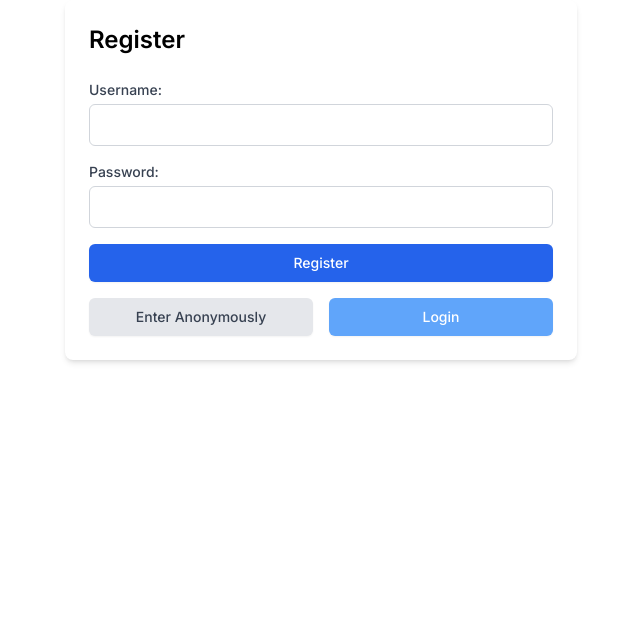
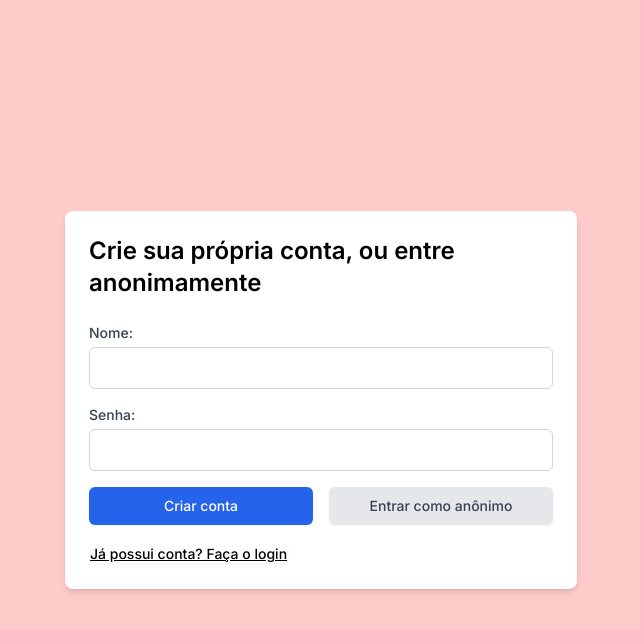
Before and after one commit to paulomarian0/real-time-chat-fintalk, a Next.js app: page /register in a window 1280 px wide. Shown: the top 630 px of the page, without its empty margins (319-959 px from the left). Built offline with nearby package versions, Linux system fonts and the light colour scheme.

Commit message:
👌 IMPROVE: adding some styles

```diff
--- a/src/app/[roomName]/page.tsx
+++ b/src/app/[roomName]/page.tsx
@@ -60,7 +60,7 @@ export default function Room() {
    return (
       <div className="max-w-lg mx-auto p-6 bg-white rounded-lg shadow-md">
          <h1 className="text-2xl font-semibold mb-6">
-            <span className="capitalize">{userName}</span>, você está na <span className="text-blue-600">{roomName}</span>
+            <span className="capitalize">{userName}</span>, você está na <span className="text-blue-600">{roomName}</span>, escreva alguma coisa.
          </h1>
          <div id="message-container" className="max-h-80 overflow-y-auto mb-4 scroll-smooth">
             {allMessages.map((item, index) => (
--- a/src/app/chat/page.tsx
+++ b/src/app/chat/page.tsx
@@ -24,14 +24,7 @@ export default function Chat() {
 
    return (
       <div className="max-w-lg mx-auto p-6 bg-white rounded-lg shadow-md">
-         <h1 className="text-2xl font-semibold mb-6">Chat App</h1>
-         <div className="flex items-center mb-4">
-            <input
-               className="flex-1 py-2 px-4 border border-gray-300 rounded-md mr-2 focus:outline-none"
-               value={userName}
-               placeholder="Entre com seu nome"
-            />
-         </div>
+         <h1 className="text-2xl font-semibold mb-6"><span className='capitalize'>{userName}</span>, selecione a sala ou crie uma nova</h1>
          <div className="flex mb-4">
             <input
                className="flex-1 py-2 px-4 border border-gray-300 rounded-md mr-2 focus:outline-none"
--- a/src/app/layout.tsx
+++ b/src/app/layout.tsx
@@ -13,11 +13,15 @@ export const metadata: Metadata = {
 export default function RootLayout({
    children,
 }: Readonly<{
-  children: React.ReactNode;
+          children: React.ReactNode;
 }>) {
    return (
       <html lang="en">
-         <body className={inter.className}>{children}</body>
+         <body className={inter.className}>
+            <main className="h-svh bg-red-200 flex">
+               <div className="m-auto">{children}</div>
+            </main>
+         </body>
          <Toaster />
       </html>
    );
--- a/src/app/login/page.tsx
+++ b/src/app/login/page.tsx
@@ -40,7 +40,7 @@ export default function Login() {
             <h1 className="text-2xl font-semibold mb-6">Login</h1>
             <div className="mb-4">
                <label htmlFor="username" className="block text-sm font-medium text-gray-700 mb-1">
-                                                            Username:
+                                                            Nome:
                </label>
                <input
                   onChange={(e) => setUsername(e.target.value)}
@@ -52,7 +52,7 @@ export default function Login() {
             </div>
             <div className="mb-4">
                <label htmlFor="password" className="block text-sm font-medium text-gray-700 mb-1">
-                                                            Password:
+                                                            Senha:
                </label>
                <input
                   onChange={(e) => setPassword(e.target.value)}
@@ -71,16 +71,16 @@ export default function Login() {
             <div className="flex gap-4 py-4">
                <Link
                   href={{ pathname: '/register-anonymously' }}
-                  className="text-center w-full py-2 px-4 border border-transparent rounded-md shadow-sm text-sm font-medium text-gray-700 bg-gray-200 hover:bg-gray-300 focus:outline-none focus:ring-2 focus:ring-offset-2 focus:ring-gray-500"
+                  className="text-center  w-full py-2 px-4 border border-transparent rounded-md shadow-sm text-sm font-medium text-gray-700 bg-gray-200 hover:bg-gray-300 focus:outline-none focus:ring-2 focus:ring-offset-2 focus:ring-gray-500"
                >
-                                                            Enter Anonymously
+                                                            Entrar anonimamente
                </Link>
 
                <Link
                   href={{ pathname: '/register' }}
-                  className="text-center w-full py-2 px-4 border border-transparent rounded-md shadow-sm text-sm font-medium text-white bg-blue-400 hover:bg-blue-500 focus:outline-none focus:ring-2 focus:ring-offset-2 focus:ring-gray-500"
+                  className="text-center flex justify-center items-center w-full py-2 px-4 border border-transparent rounded-md shadow-sm text-sm font-medium text-white bg-blue-400 hover:bg-blue-500 focus:outline-none focus:ring-2 focus:ring-offset-2 focus:ring-gray-500"
                >
-                                                            Create Account
+                                                             Criar uma conta
                </Link>
             </div>
          </form>
--- a/src/app/page.tsx
+++ b/src/app/page.tsx
@@ -2,7 +2,8 @@ import Login from './login/page';
 
 export default function Home() {
    return (
-      <div>
+      <div >
+
          <Login />
       </div>
    );
--- a/src/app/register-anonymously/page.tsx
+++ b/src/app/register-anonymously/page.tsx
@@ -34,7 +34,7 @@ export default function RegisterAnonymously() {
                type="submit"
                className="w-full py-2 px-4 border border-transparent rounded-md shadow-sm text-sm font-medium text-white bg-blue-600 hover:bg-blue-700 focus:outline-none focus:ring-2 focus:ring-offset-2 focus:ring-blue-500"
             >
-                                                  Register
+                                                  Ir para o bate-papo
             </button>
          </form>
       </div>
--- a/src/app/register/page.tsx
+++ b/src/app/register/page.tsx
@@ -30,10 +30,10 @@ export default function Register() {
    return (
       <div className="max-w-lg mx-auto p-6 bg-white rounded-lg shadow-md">
          <form onSubmit={handleSubmit}>
-            <h1 className="text-2xl font-semibold mb-6">Register</h1>
+            <h1 className="text-2xl font-semibold mb-6">Crie sua própria conta, ou entre anonimamente</h1>
             <div className="mb-4">
                <label htmlFor="username" className="block text-sm font-medium text-gray-700 mb-1">
-                                                            Username:
+                                                            Nome:
                </label>
                <input
                   onChange={(e) => setUsername(e.target.value)}
@@ -45,7 +45,7 @@ export default function Register() {
             </div>
             <div className="mb-4">
                <label htmlFor="password" className="block text-sm font-medium text-gray-700 mb-1">
-                                                            Password:
+                                                            Senha:
                </label>
                <input
                   onChange={(e) => setPassword(e.target.value)}
@@ -55,28 +55,29 @@ export default function Register() {
                   className="mt-1 p-2 border border-gray-300 rounded-md focus:outline-none focus:ring-blue-500 focus:border-blue-500 block w-full"
                />
             </div>
-            <div className="mb-4">
+
+
+            <div className="flex gap-4 mb-4">
                <button
                   type="submit"
                   className="w-full py-2 px-4 border border-transparent rounded-md shadow-sm text-sm font-medium text-white bg-blue-600 hover:bg-blue-700 focus:outline-none focus:ring-2 focus:ring-offset-2 focus:ring-blue-500"
                >
-                                                            Register
+                                                            Criar conta
                </button>
-            </div>
-            <div className="flex gap-4">
                <Link
                   href={{ pathname: '/register-anonymously' }}
                   className="text-center w-full py-2 px-4 border border-transparent rounded-md shadow-sm text-sm font-medium text-gray-700 bg-gray-200 hover:bg-gray-300 focus:outline-none focus:ring-2 focus:ring-offset-2 focus:ring-gray-500"
                >
-                                                            Enter Anonymously
+                                                            Entrar como anônimo
                </Link>
-               <Link
-                  className="text-center w-full py-2 px-4 border border-transparent rounded-md shadow-sm text-sm font-medium text-white bg-blue-400 hover:bg-blue-500 focus:outline-none focus:ring-2 focus:ring-offset-2 focus:ring-gray-500"
-                  href={{ pathname: '/login' }}
-               >
-                                                            Login
-               </Link>
+
             </div>
+            <Link
+               className="underline text-center w-full  border border-transparent rounded-md shadow-sm text-sm font-medium  focus:outline-none focus:ring-2 focus:ring-offset-2 focus:ring-gray-500"
+               href={{ pathname: '/login' }}
+            >
+                                                            Já possui conta? Faça o login
+            </Link>
          </form>
       </div>
    );
```
